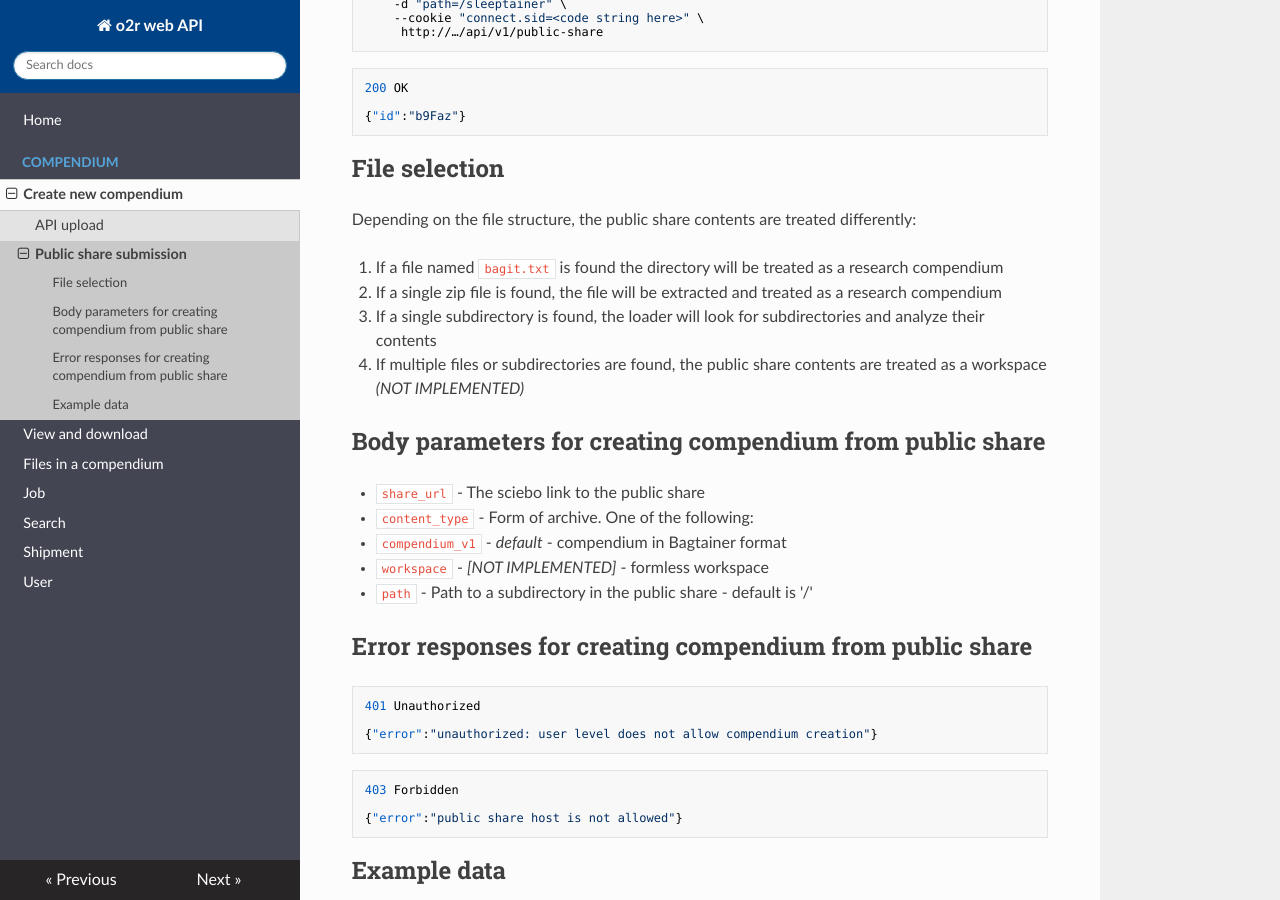
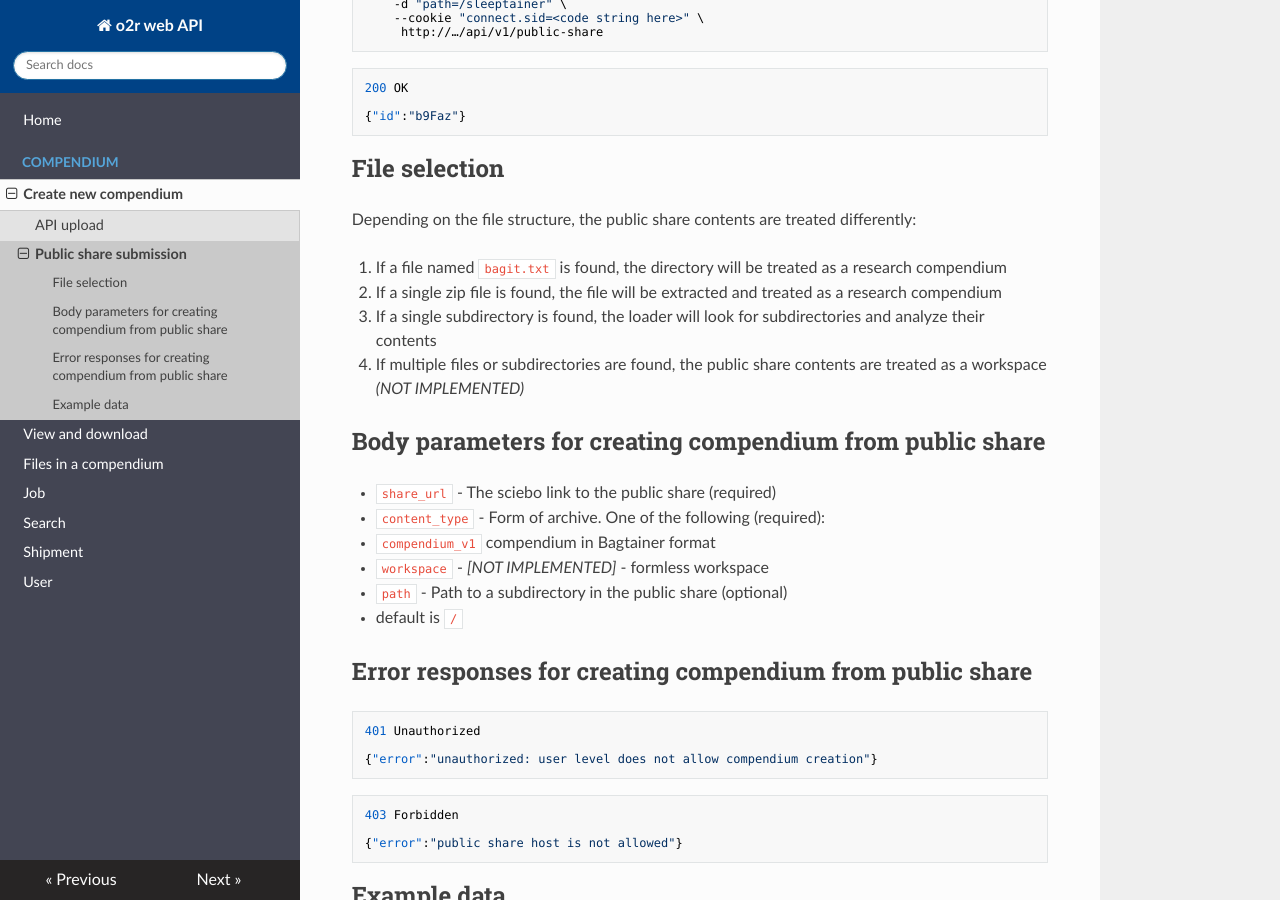
Before and after one commit to o2r-project/api, an MkDocs documentation site: the page built from docs/public-share.md, in a window 1280 px wide and 900 px high, scrolled down 423 px. Built offline with MkDocs 1.6.1, drawn with Linux system fonts in a browser that asks for light colours; nearby versions of some CDN libraries; old or Windows-style settings are respelled for this version of MkDocs.

Commit message:
specify public share required parameters

```diff
--- a/docs/public-share.md
+++ b/docs/public-share.md
@@ -24,18 +24,19 @@ curl -d "content_type=compendium_v1" \
 
 Depending on the file structure, the public share contents are treated differently:
 
-1. If a file named `bagit.txt` is found the directory will be treated as a research compendium
+1. If a file named `bagit.txt` is found, the directory will be treated as a research compendium
 2. If a single zip file is found, the file will be extracted and treated as a research compendium
 3. If a single subdirectory is found, the loader will look for subdirectories and analyze their contents
 4. If multiple files or subdirectories are found, the public share contents are treated as a workspace _(NOT IMPLEMENTED)_
 
 ## Body parameters for creating compendium from public share
 
-- `share_url` - The sciebo link to the public share
-- `content_type` - Form of archive. One of the following:
-  - `compendium_v1` - _default_ - compendium in Bagtainer format
+- `share_url` - The sciebo link to the public share (required)
+- `content_type` - Form of archive. One of the following (required):
+  - `compendium_v1` compendium in Bagtainer format
   - `workspace` - _[NOT IMPLEMENTED]_ - formless workspace
-- `path` - Path to a subdirectory in the public share - default is '/'
+- `path` - Path to a subdirectory in the public share (optional)
+  - default is `/`
 
 
 ## Error responses for creating compendium from public share
```
